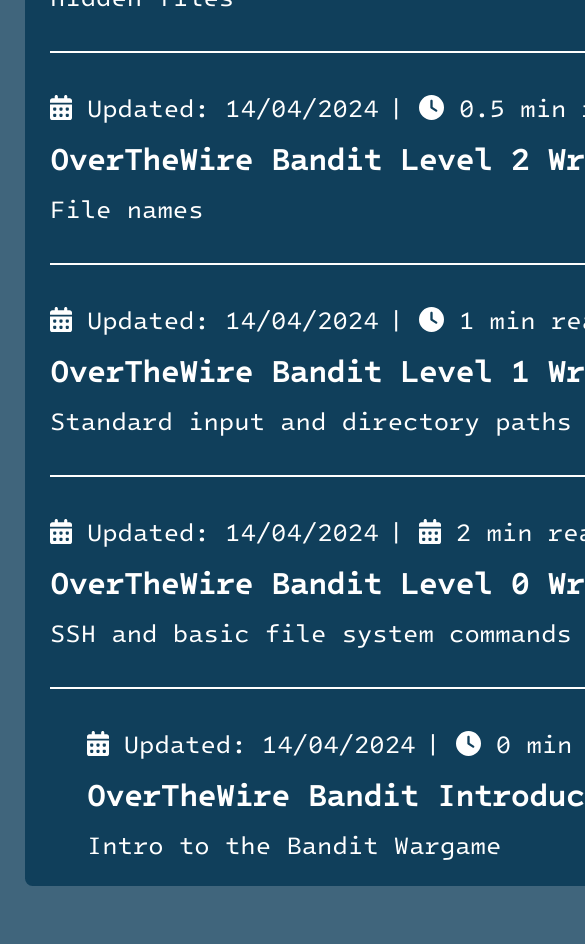
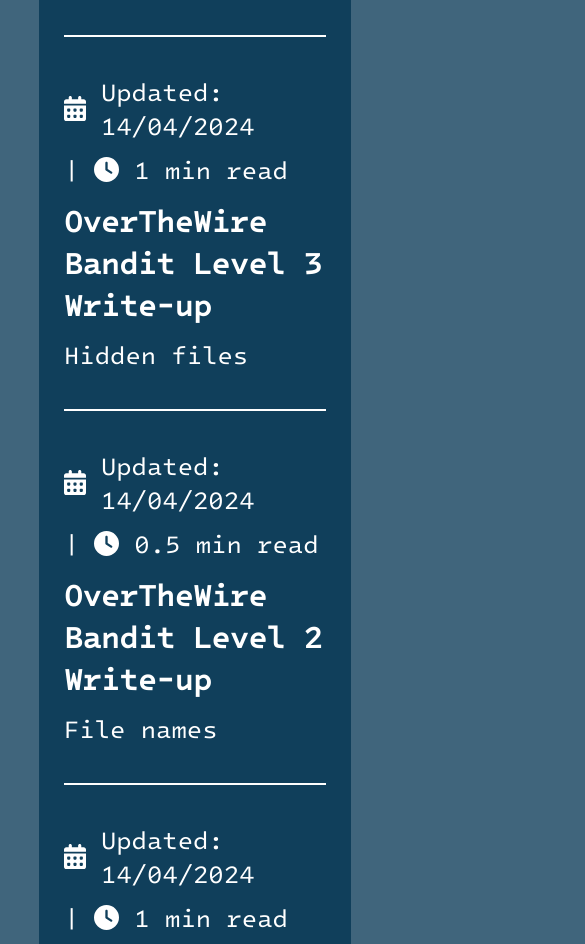
Before and after one commit to lorentz0-m/Security-Blog, a plain HTML site: page index.html in a window 390 px wide. Shown: the part 895-1839 px from the top of the page, 585 px wide, since content can reach past the window. Drawn offline with Linux system fonts and the light colour scheme.

Commit message:
Add a media query to make the layout dynamic
This solves the previous issues
on mobile screens and tablets.

```diff
--- a/index.css
+++ b/index.css
@@ -9,6 +9,18 @@ div.container {
 	grid-template-columns: max-content 1fr;
 	grid-template-rows: 1fr;
 	gap: 1rem;
+}
+
+@media (max-width: 1400px) {
+	div.container {
+		max-width: 80%;
+		align-self: center;
+		margin: 2rem 0rem 2rem 0rem;
+		display: flex;
+		align-items: center;
+		flex-flow: column nowrap;
+		gap: 2rem;
+	}
 }
 
 .recent-posts {
```
